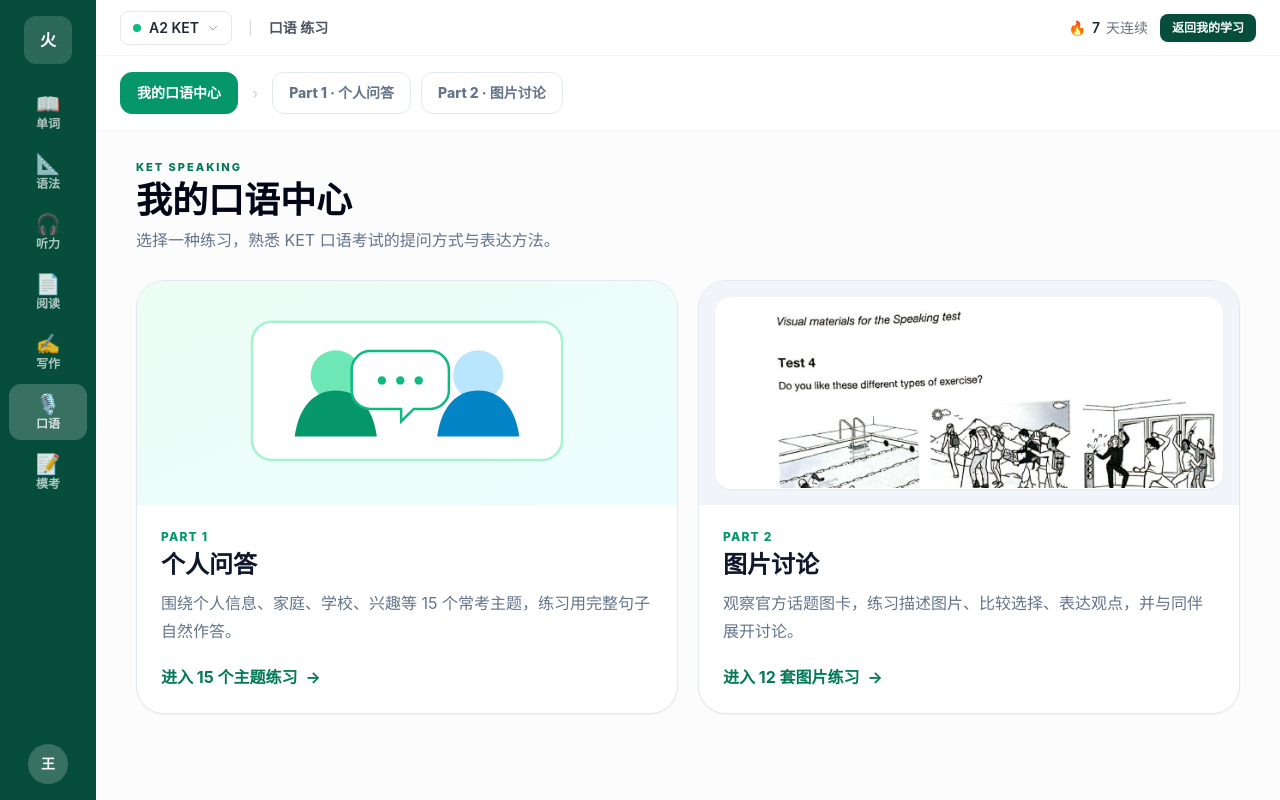
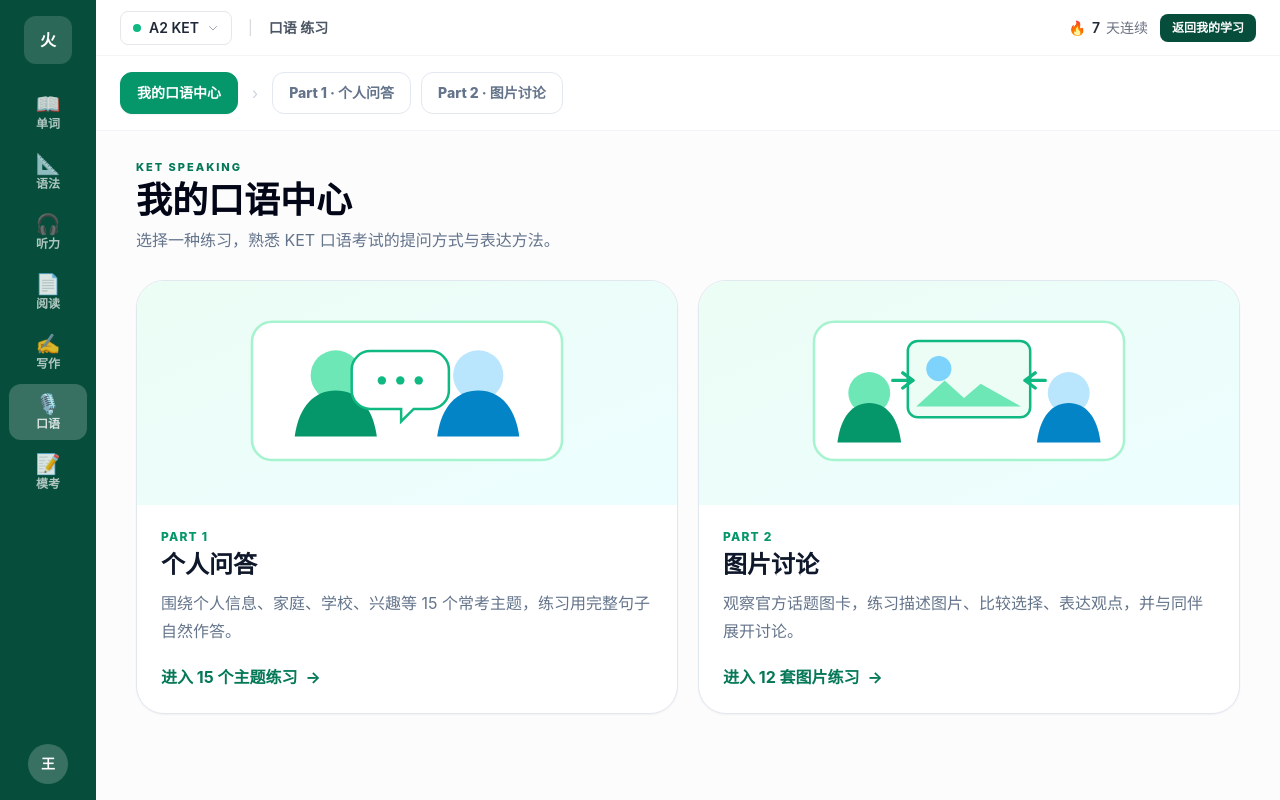
Before and after one commit to audrey-ship-it/mars-cambridge, a React (Vite) app: page /cambridge/speaking in a window 1280 px wide. Built offline with nearby package versions, Linux system fonts and the light colour scheme.

Commit message:
统一口语中心入口插画风格

```diff
--- a/src/pages/CambridgeSpeaking.jsx
+++ b/src/pages/CambridgeSpeaking.jsx
@@ -110,8 +110,17 @@ export default function CambridgeSpeaking() {
               </button>
 
               <button type="button" onClick={() => setPart(2)} className="group overflow-hidden rounded-[28px] border border-slate-200 bg-white text-left shadow-sm transition hover:-translate-y-1 hover:border-emerald-300 hover:shadow-lg">
-                <div className="h-56 overflow-hidden bg-slate-100 p-4">
-                  <img src="/images/ket/productive/b3/test-4-speaking.jpg" alt="KET 图片讨论话题卡" className="h-full w-full rounded-2xl border border-white/80 bg-white object-cover object-top shadow-sm" />
+                <div className="grid h-56 place-items-center bg-gradient-to-br from-emerald-50 to-cyan-50 p-6">
+                  <svg viewBox="0 0 420 210" role="img" aria-label="两位考生讨论图片卡" className="h-full w-full max-w-md">
+                    <rect x="25" y="20" width="370" height="165" rx="24" fill="#fff" stroke="#a7f3d0" strokeWidth="3" />
+                    <rect x="137" y="43" width="146" height="91" rx="12" fill="#ecfdf5" stroke="#10b981" strokeWidth="3" />
+                    <circle cx="174" cy="76" r="15" fill="#7dd3fc" />
+                    <path d="m147 121 34-31 23 21 20-17 48 27Z" fill="#6ee7b7" />
+                    <circle cx="91" cy="105" r="25" fill="#6ee7b7" /><path d="M53 164c4-31 18-47 38-47s34 16 38 47" fill="#059669" />
+                    <circle cx="329" cy="105" r="25" fill="#bae6fd" /><path d="M291 164c4-31 18-47 38-47s34 16 38 47" fill="#0284c7" />
+                    <path d="M119 90h24M277 90h24" stroke="#10b981" strokeWidth="4" strokeLinecap="round" />
+                    <path d="m131 81 12 9-12 9M289 81l-12 9 12 9" fill="none" stroke="#10b981" strokeWidth="4" strokeLinecap="round" strokeLinejoin="round" />
+                  </svg>
                 </div>
                 <div className="p-6">
                   <div className="text-xs font-extrabold tracking-widest text-emerald-600">PART 2</div>
```
